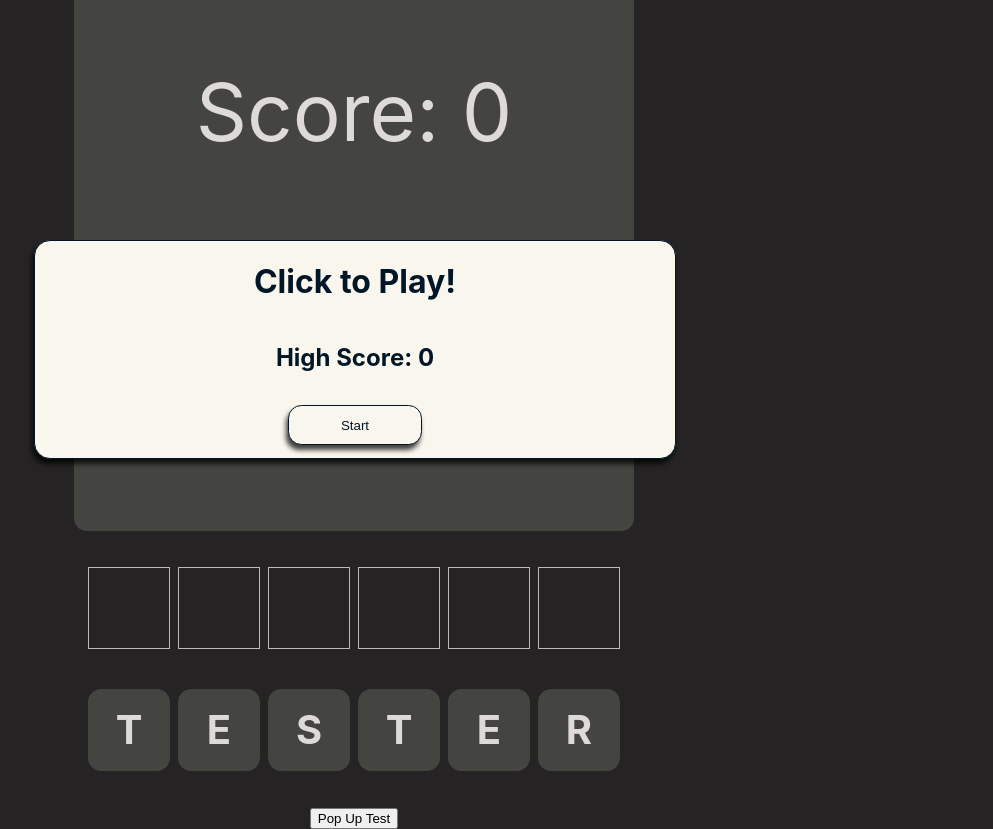
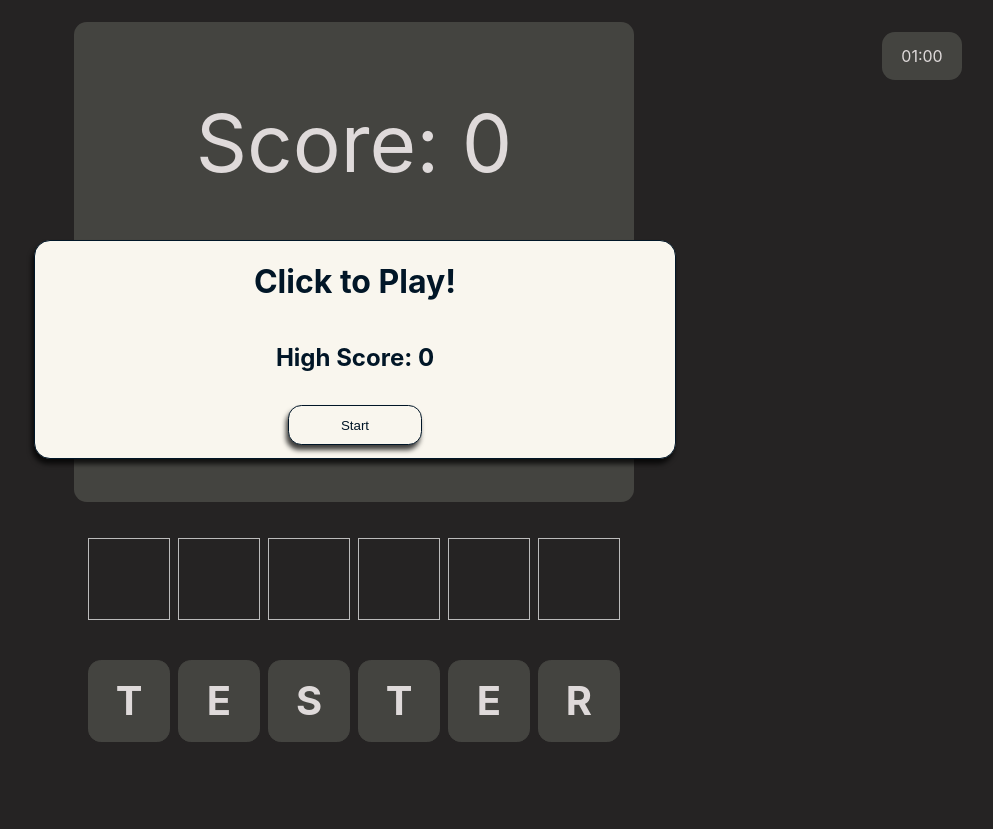
Before and after one commit to waterdoze/Anagram, a React (Create React App) app in the folder client/: page / in a window 1280 px wide. Shown: the whole page, without its empty margins (286-1279 px from the left). After the commit the page ends 800 px from the top, so only its background shows below. Built offline with nearby package versions, Linux system fonts and the light colour scheme.

Commit message:
added timer

```diff
--- a/client/src/components/Anagram.jsx
+++ b/client/src/components/Anagram.jsx
@@ -6,31 +6,76 @@ import Scoreboard from './Scoreboard'
 import Slots from './Slots'
 import EndGamePopUp from '../hooks/EndGamePopUp'
 import StartGamePopUp from '../hooks/StartGamePopUp'
+import Timer from './Timer'
 
 export default function Anagram({ letterString }) {
 
-    const [endGame, setEndGame] = useState(false);
-    const [startGame, setStartGame] = useState(true);
-    const duringEndGame = endGame ? " duringEndGame" : "";
-    const duringStartGame = startGame ? " duringStartGame" : "";
     const letters = letterString.split("")
+    const [endGame, setEndGame] = useState(false)
+    const [startGame, setStartGame] = useState(true)
     const { handleKeyUp, currentWord, score, amountGuessed } = useAnagram(letters)
 
+    ////////////amount of time allowed each game////////////
+    const [seconds, setSeconds] = useState(60)
+    ////////////////////////////////////////////////////////
+    const [isActive, setIsActive] = useState(false)
+
+    const duringEndGame = endGame ? " duringEndGame" : ""
+    const duringStartGame = startGame ? " duringStartGame" : ""
+
+
+    //TIMER LOGIC//
     useEffect(() => {
+
+        let interval = null
+
+        if (isActive) {
+            interval = setInterval(() => {
+                setSeconds(seconds => seconds - 1)
+            }, 1000)
+        }
+        else if (!isActive) {
+            clearInterval(interval)
+        }
+
+        return () => clearInterval(interval)
+
+    }, [isActive, seconds])
+
+    useEffect(() => {
+
+        if (seconds === 0) {
+            setIsActive(false)
+            setEndGame(true)
+        }
+
+    }, [seconds])
+
+    //KEY PRESS LOGIC//
+    useEffect(() => {
+
         window.addEventListener('keyup', handleKeyUp)
 
-        return () => window.removeEventListener('keyup', handleKeyUp)
-    }, [handleKeyUp])
+        if (endGame || startGame) {
+            window.removeEventListener('keyup', handleKeyUp)
+        }
+
+        return () => {
+            window.removeEventListener('keyup', handleKeyUp)
+        }
+
+    }, [handleKeyUp, endGame, startGame])
+
     return (
-        <div>
-            <div className = {"Game" + duringEndGame + duringStartGame}>
+        <div className='container'>
+            <div className={"Game" + duringEndGame + duringStartGame}>
+                <Timer seconds={seconds} />
                 <Scoreboard score={score} amountGuessed={amountGuessed} />
                 <Slots currentWord={currentWord} />
                 <Keys keys={letters} />
-                <button onClick={()=>setEndGame(true)} className = {duringEndGame}>Pop Up Test</button>
             </div>
             <div>
-                {startGame && <StartGamePopUp highScore ={0} setStartGamePopUp={setStartGame} />}
+                {startGame && <StartGamePopUp highScore={0} setStartGamePopUp={setStartGame} setIsActive={setIsActive} />}
             </div>
             <div>
                 {endGame && <EndGamePopUp score={score} amountGuessed={amountGuessed} setEndGamePopUp={setEndGame} />}
--- /dev/null
+++ b/client/src/components/Timer.jsx
@@ -0,0 +1,20 @@
+import React from 'react'
+
+export default function Timer({ seconds }) {
+
+    if (seconds === 60) {
+        return (
+            <div className='timer'>01:00</div>
+        )
+    }
+
+    if (seconds < 10) {
+        return (
+            <div className='timer'>00:0{seconds}</div>
+        )
+    }
+
+    return (
+        <div className='timer'>00:{seconds}</div>
+    )
+}
--- a/client/src/css/index.css
+++ b/client/src/css/index.css
@@ -51,7 +51,7 @@ code {
     align-items: center;
     justify-content: center;
     flex-flow: wrap;
-    height: 35em;
+    height: 30em;
     width: 35em;
     margin: auto;
     border-radius: .8rem;
@@ -111,3 +111,18 @@ code {
     background-color: #585252e7;
     color: #F9F6EE;
 }
+
+.timer {
+    display: inline-block;
+    position: fixed;
+    top: 0px;
+    right: 0px;
+    margin: 2em;
+    width: 5rem;
+    height: 3rem;
+    line-height: 3rem;
+    text-align: center;
+    border-radius: .8rem;
+    border-color: #444440;
+    background-color: #444440;
+}
--- a/client/src/hooks/EndGamePopUp.js
+++ b/client/src/hooks/EndGamePopUp.js
@@ -8,7 +8,7 @@ const EndGamePopUp = ({ score, amountGuessed, setEndGamePopUp }) => {
             <h2>Score: {score}</h2>
             <h2>Words Guessed: {amountGuessed}</h2>
 
-            <button className = "popUpButton" onClick={() => setEndGamePopUp(false)}>Play Again</button> {/*also need to reset game here on click*/}
+            <button className = "popUpButton" onClick={() => {setEndGamePopUp(false);}}>Play Again</button> {/*also need to reset game here on click*/}
         </div>
     );
 }
--- a/client/src/hooks/StartGamePopUp.js
+++ b/client/src/hooks/StartGamePopUp.js
@@ -1,14 +1,14 @@
 import React from 'react';
 import "../css/index.css"
 
-const EndGamePopUp = ({ highScore, setStartGamePopUp }) => {
+const StartGamePopUp = ({ highScore, setStartGamePopUp, setIsActive }) => {
     return (
         <div className="PopUp">
             <h1>Click to Play!</h1>
             <h2>High Score: {highScore}</h2>
-            <button className = "popUpButton" onClick={() => setStartGamePopUp(false)}>Start</button>
+            <button className = "popUpButton" onClick={() => {setStartGamePopUp(false); setIsActive(true);}}>Start</button>
         </div>
     );
 }
 
-export default EndGamePopUp;
+export default StartGamePopUp;
--- a/client/src/hooks/useAnagram.js
+++ b/client/src/hooks/useAnagram.js
@@ -5,12 +5,7 @@ const useAnagram = (letters) => {
     const [currentWord, setCurrentWord] = useState('')
     const [amountGuessed, setAmountGuessed] = useState(0)
     const [score, setScore] = useState(0)
-
     const [usedWords, setUsedWords] = useState([])
-
-
-
-
 
     const handleKeyUp = ({ key }) => {
         var available_letters = []
@@ -40,6 +35,7 @@ const useAnagram = (letters) => {
                 return prevAmount + 1
             })
 
+            //allocate points depending on word length
             switch (currentWord.length) {
                 case 3:
                     setScore((prev) => {
```
